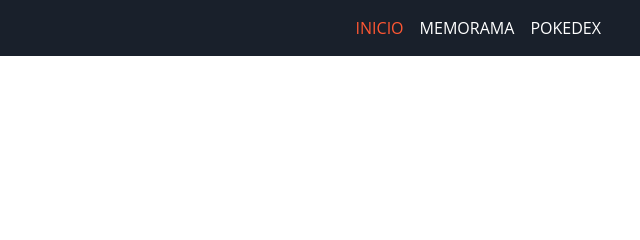
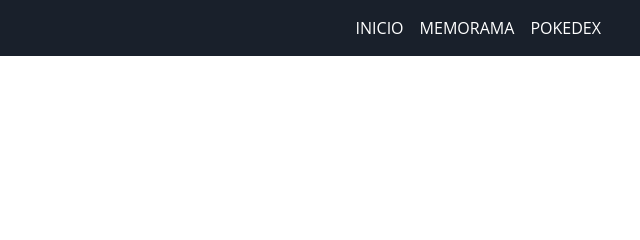
Before and after one commit to cchacon266/pokeweb1, a plain HTML site: page memorama.html in a window 1280 px wide. Shown: the top 240 px of the page, 640-1280 px from the left. Drawn offline with Linux system fonts and the light colour scheme.

Commit message:
Correcion de color porque el otro estaba feo

```diff
--- a/memorama.html
+++ b/memorama.html
@@ -27,7 +27,7 @@
             <div class="collapse navbar-collapse" id="navcol-1">
                 <ul class="nav navbar-nav ml-auto">
                     <li class="nav-item" role="presentation"><a  class="nav-link" href="index.html"
-                            style="color: #FF5733 ;">INICIO</a></li>
+                            style="color: #ffffff;">INICIO</a></li>
                     <li class="nav-item" role="presentation"><a href="memorama.html" class="nav-link" href="#"
                             style="color: #ffffff;">MEMORAMA</a></li>
                     <li class="nav-item" role="presentation"><a href="https://pokeweb1.netlify.app/" class="nav-link" href="#"
```
